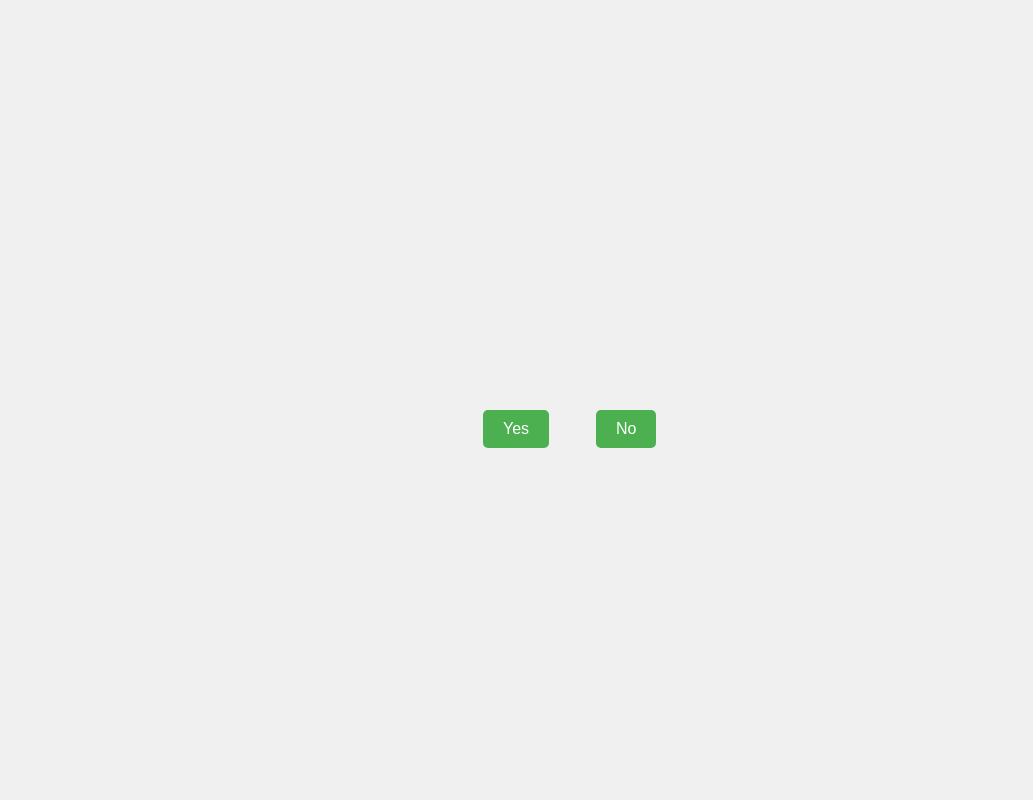
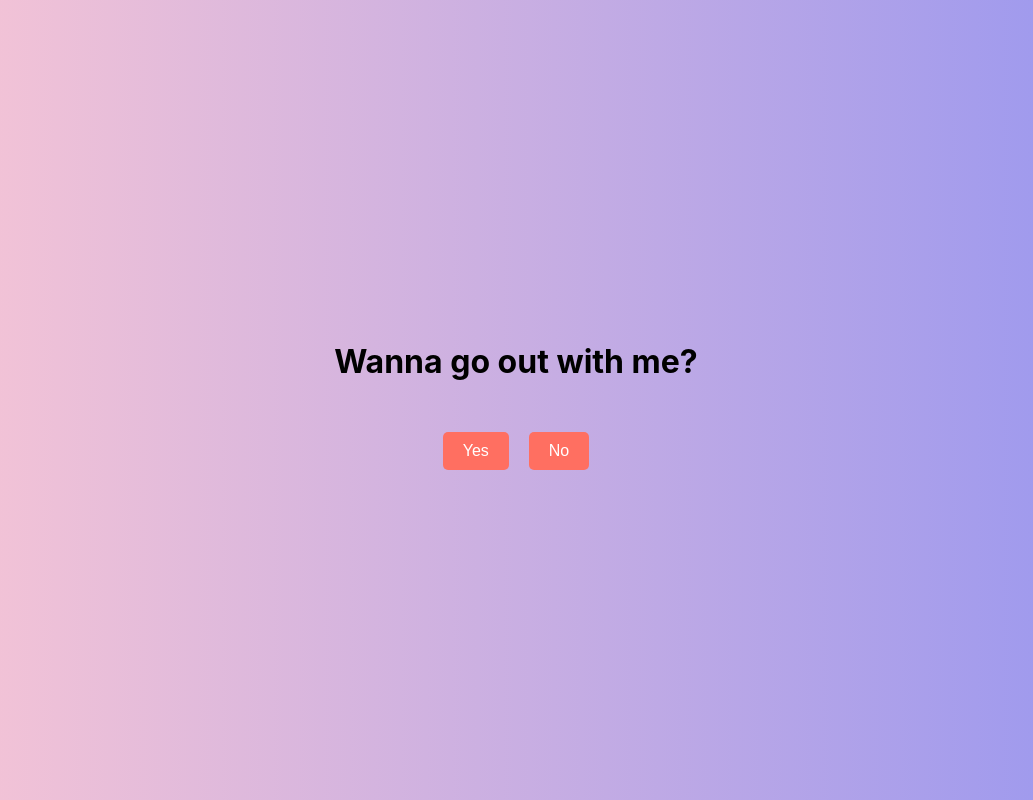
Before and after one commit to iamAkuma/yes-no-button, a React (Create React App) app: page / in a window 1280 px wide. Shown: the whole page, without its empty margins (124-1157 px from the left). Built offline with nearby package versions, Linux system fonts and the light colour scheme.

Commit message:
UI Changes

```diff
--- a/src/App.js
+++ b/src/App.js
@@ -1,3 +1,5 @@
+// App.js
+
 import React, { useState, useEffect } from 'react';
 import './styles.css'; // Import the CSS file
 
@@ -8,6 +10,8 @@ const getRandomPosition = () => ({
 
 const App = () => {
   const [noButtonPosition, setNoButtonPosition] = useState({}); // Initialize position as empty object
+  const [message, setMessage] = useState(""); // State to store message
+  const [showMessage, setShowMessage] = useState(false); // State to toggle message display
 
   // Function to center the button on page load
   useEffect(() => {
@@ -31,10 +35,22 @@ const App = () => {
     setNoButtonPosition(newPosition); // Move button to the new random position
   };
 
+  // Function to handle click event on the "Yes" button
+  const handleYesButtonClick = () => {
+    setMessage("I knew it, bill's on you");
+    setShowMessage(true); // Show message
+  };
+
   return (
     <div className="container">
-      <div className="box">
-        <button className="button">Yes</button>
+      <div className={`box ${showMessage ? 'message-displayed' : ''}`}>
+        <div>
+          <h1>Wanna go out with me?</h1>
+        </div>
+        <div className="buttons-container">
+          {!showMessage && (
+            <>
+              <button className="button" onClick={handleYesButtonClick}>Yes</button>
               <button
                 className="button"
                 style={noButtonPosition}
@@ -42,6 +58,10 @@ const App = () => {
               >
                 No
               </button>
+            </>
+          )}
+        </div>
+        {showMessage && <p>{message}</p>} {/* Display message if it exists */}
       </div>
     </div>
   );
--- a/src/styles.css
+++ b/src/styles.css
@@ -1,15 +1,34 @@
+/* styles.css */
+
 .container {
   display: flex;
   justify-content: center;
   align-items: center;
   height: 100vh;
-  background: #f0f0f0; /* Light gray background */
+  background: #4caf50; /* Fallback color */
+  background: -webkit-linear-gradient(
+    to right,
+    #fbc7d4,
+    #9796f0
+  ); /* Chrome 10-25, Safari 5.1-6 */
+  background: linear-gradient(
+    to right,
+    #fbc7d4,
+    #9796f0
+  ); /* W3C, IE 10+/ Edge, Firefox 16+, Chrome 26+, Opera 12+, Safari 7+ */
 }
 
 .box {
+  position: relative; /* Set box position to relative */
   display: flex;
   flex-direction: column;
   align-items: center;
+  border-radius: 20px; /* Rounded border */
+  padding: 20px; /* Add padding */
+}
+
+.buttons-container {
+  margin-top: 20px; /* Adjust margin as needed */
 }
 
 .button {
@@ -17,13 +36,12 @@
   padding: 10px 20px;
   border-radius: 5px;
   border: none;
-  background: #4caf50; /* Green button */
+  background: #ff6f61; /* Updated button color */
   color: white;
   font-size: 16px;
   cursor: pointer;
   outline: none;
   transition: transform 0.2s ease; /* Smooth transition */
-  position: absolute;
 }
 
 .button:hover {
```
Lines whose indentation alone changed are shown as unchanged.
